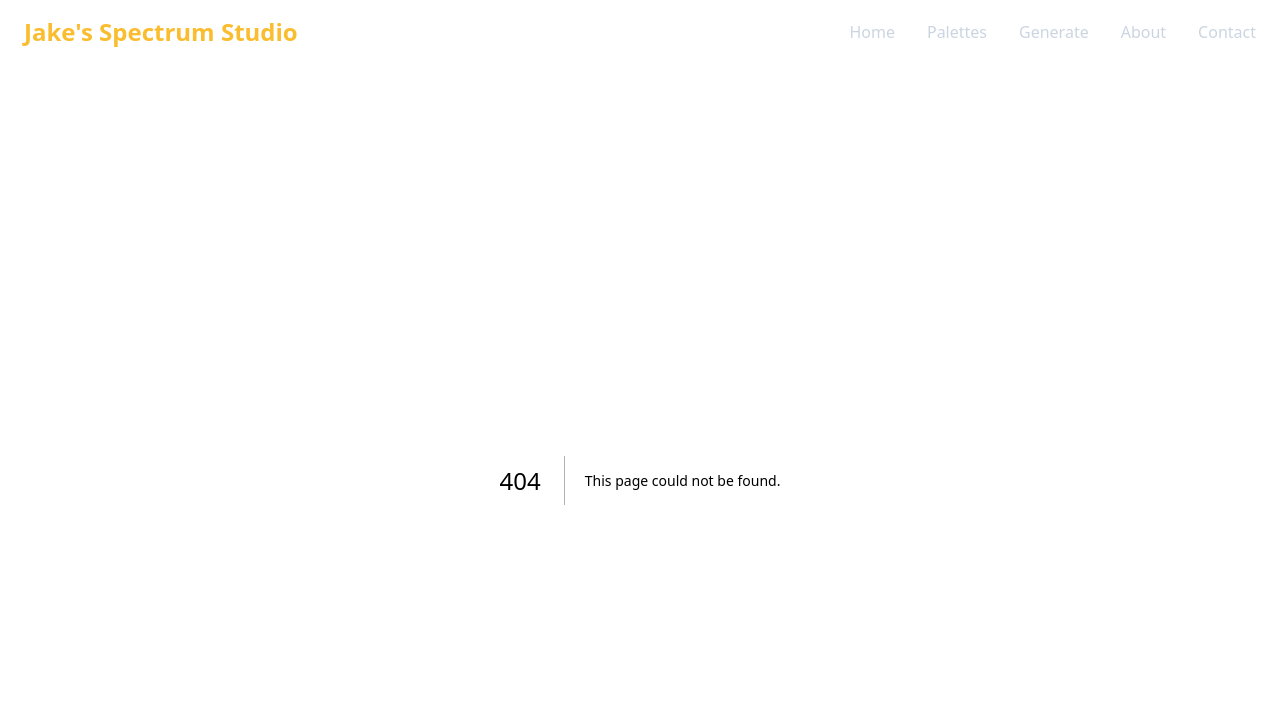
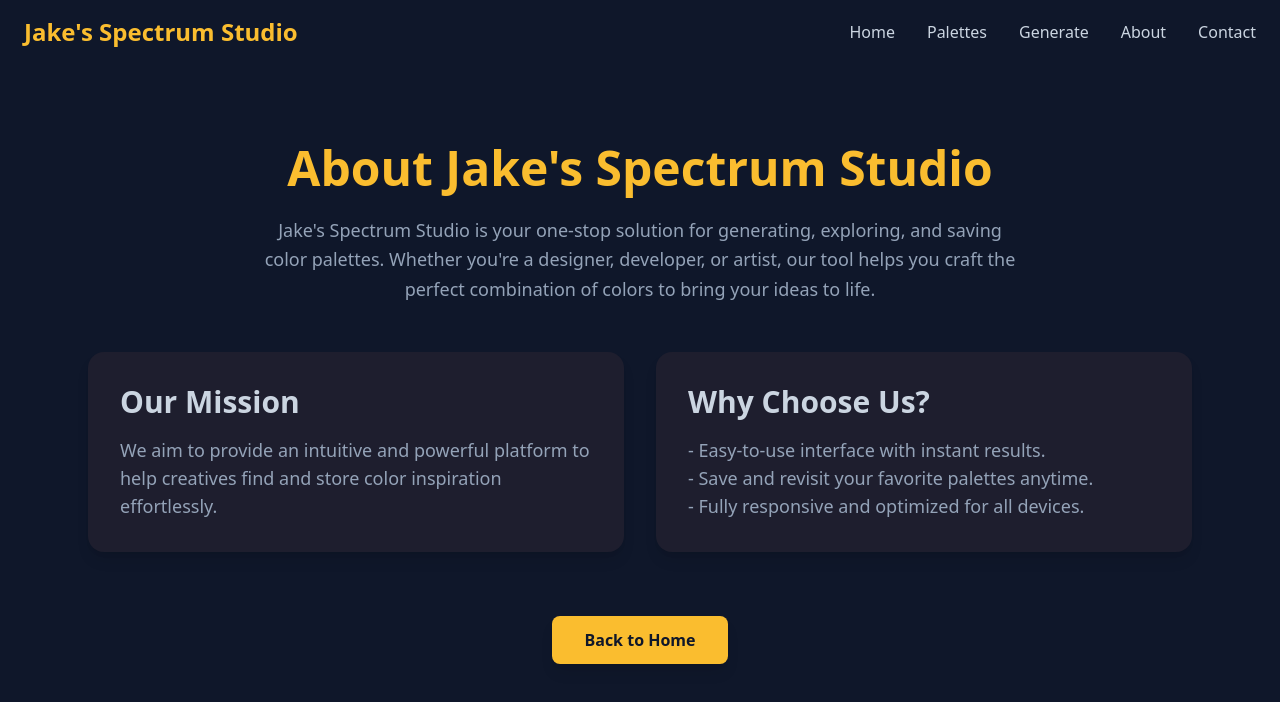
Before and after one commit to JacobSamas/Jake-s-Spectrum-Studio, a Next.js app in the folder frontend/: page /about in a window 1280 px wide. Before the commit this address had no page. Shown: the top 702 px of the page. Built offline with nearby package versions, Linux system fonts and the light colour scheme.

Commit message:
feat: added about page with team and mission sections

```diff
--- /dev/null
+++ b/frontend/src/app/about/page.tsx
@@ -0,0 +1,68 @@
+'use client';
+
+import Link from 'next/link';
+
+const AboutPage = () => {
+  return (
+    <section className="py-16 bg-background text-textLight">
+      <div className="max-w-6xl mx-auto px-6 text-center">
+        <h1 className="text-5xl font-bold text-secondary mb-6">About Jake&apos;s Spectrum Studio</h1>
+        <p className="text-lg text-textDark leading-relaxed max-w-3xl mx-auto">
+          Jake&apos;s Spectrum Studio is your one-stop solution for generating, exploring, and saving color palettes.
+          Whether you&apos;re a designer, developer, or artist, our tool helps you craft the perfect combination of colors
+          to bring your ideas to life.
+        </p>
+
+        <div className="mt-12 grid grid-cols-1 md:grid-cols-2 gap-8 text-left">
+          <div className="p-8 bg-primary rounded-2xl shadow-lg hover:shadow-2xl transition-all duration-300">
+            <h2 className="text-3xl font-bold text-textLight mb-4">Our Mission</h2>
+            <p className="text-lg text-textDark">
+              We aim to provide an intuitive and powerful platform to help creatives find and store color inspiration
+              effortlessly.
+            </p>
+          </div>
+
+          <div className="p-8 bg-primary rounded-2xl shadow-lg hover:shadow-2xl transition-all duration-300">
+            <h2 className="text-3xl font-bold text-textLight mb-4">Why Choose Us?</h2>
+            <p className="text-lg text-textDark">
+              - Easy-to-use interface with instant results. <br />
+              - Save and revisit your favorite palettes anytime. <br />
+              - Fully responsive and optimized for all devices.
+            </p>
+          </div>
+        </div>
+
+        {/*<div className="mt-16">
+          <h2 className="text-4xl font-bold text-secondary mb-6">Meet Our Team</h2>
+          <div className="grid grid-cols-1 md:grid-cols-3 gap-8">
+            <div className="p-6 bg-primary rounded-lg shadow-lg text-center">
+              <div className="h-32 w-32 mx-auto bg-gray-600 rounded-full mb-4"></div>
+              <h3 className="text-2xl font-bold text-textLight">Jake Doe</h3>
+              <p className="text-textDark">Founder & Designer</p>
+            </div>
+
+            <div className="p-6 bg-primary rounded-lg shadow-lg text-center">
+              <div className="h-32 w-32 mx-auto bg-gray-600 rounded-full mb-4"></div>
+              <h3 className="text-2xl font-bold text-textLight">Jane Smith</h3>
+              <p className="text-textDark">Lead Developer</p>
+            </div>
+
+            <div className="p-6 bg-primary rounded-lg shadow-lg text-center">
+              <div className="h-32 w-32 mx-auto bg-gray-600 rounded-full mb-4"></div>
+              <h3 className="text-2xl font-bold text-textLight">John Doe</h3>
+              <p className="text-textDark">Marketing Specialist</p>
+            </div>
+          </div>
+        </div>*/}
+
+        <div className="mt-16 flex justify-center">
+          <Link href="/" className="px-8 py-3 bg-secondary text-background font-bold rounded-lg shadow-lg hover:bg-yellow-400 transition-all duration-300">
+            Back to Home
+          </Link>
+        </div>
+      </div>
+    </section>
+  );
+};
+
+export default AboutPage;
```
